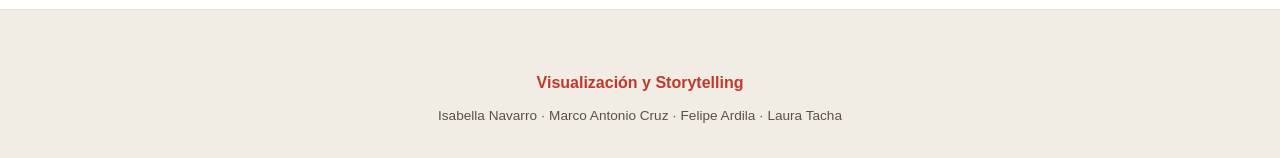
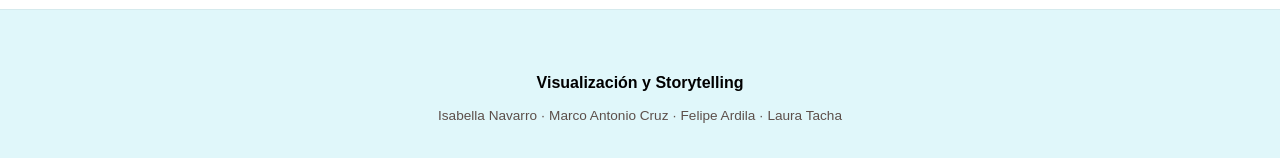
Before and after one commit to Marcocruz88/Proyecto-storytelling, a plain HTML site: page index.html in a window 1280 px wide. Shown: the part 3210-3368 px from the top of the page. Drawn offline with Linux system fonts and the light colour scheme.

Commit message:
style: Update footer background color and team text color.

```diff
--- a/style.css
+++ b/style.css
@@ -244,14 +244,14 @@ svg {
 /* 8. FOOTER */
 .footer {
   padding: 60px 20px;
-  background-color: #f1ede5;
+  background-color: #E0F7FA;
   text-align: center;
   border-top: 1px solid rgba(0,0,0,0.05);
 }
 
 .footer__team {
   font-weight: 700;
-  color: var(--color-crimson);
+  color: #000000;
   margin-bottom: 10px;
 }
 
```
Also changed, not shown: 1 other file.
